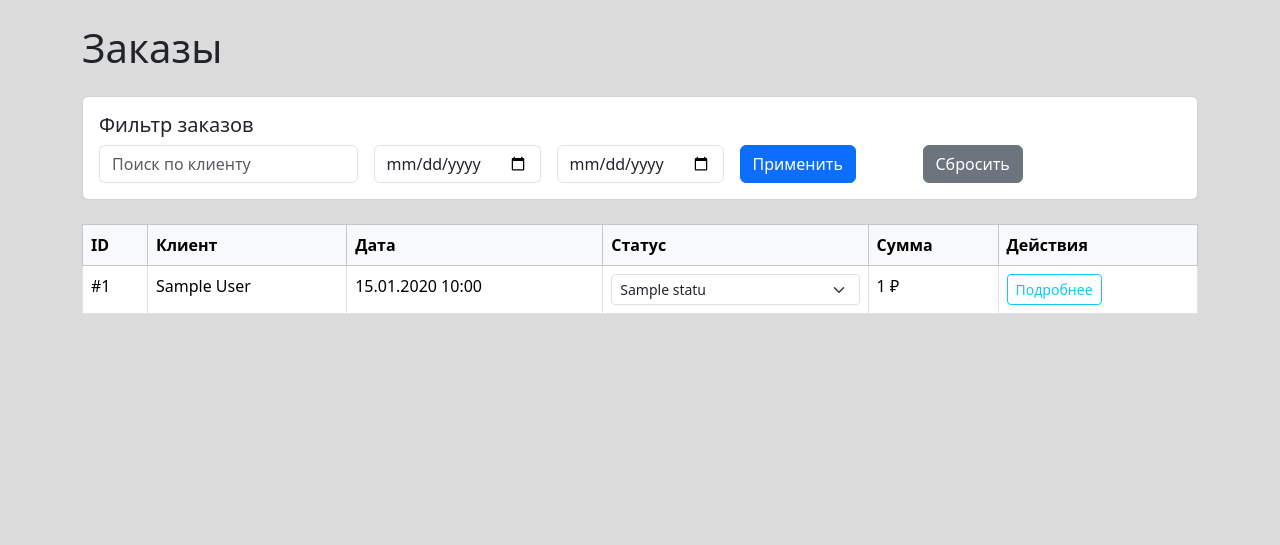
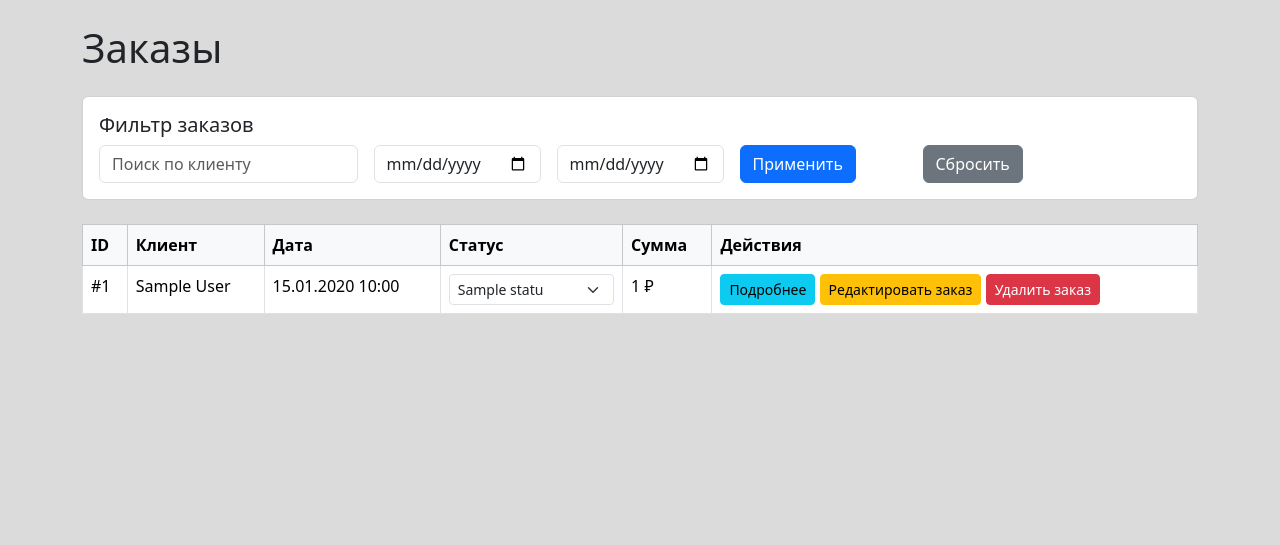
Before and after one commit to Memor311/praktika_frolov, a Django app: template shop_veb/shop_app/templates/admin-panel/orders/admin_orders.html in a window 1280 px wide. Shown: the part 65-610 px from the top of the page. Run offline with Django 5.2, Linux system fonts and the light colour scheme; the template is opened without the code that fills it: most values are stand-ins (such as "Sample title", 1, 10 or a date in 2020).

Commit message:
Добавлены кнокпи для удаления и редактирования заказов

```diff
--- a/shop_veb/shop_app/templates/admin-panel/orders/admin_orders.html
+++ b/shop_veb/shop_app/templates/admin-panel/orders/admin_orders.html
@@ -67,7 +67,9 @@
               </td>
               <td>{{ order.total_price }} ₽</td>
               <td>
-                <a href="{% url 'admin_order-detail' order.id %}" class="btn btn-sm btn-outline-info">Подробнее</a>
+                <a href="{% url 'admin_order-detail' order.id %}" class="btn btn-sm btn-info">Подробнее</a>
+                <a href="{% url 'edit-order' order.id %}" class="btn btn-sm btn-warning">Редактировать заказ</a>
+                <a href="{% url 'delete-order' order.id %}" class="btn btn-sm btn-danger">Удалить заказ</a>
               </td>
             </tr>
           {% endfor %}
```
